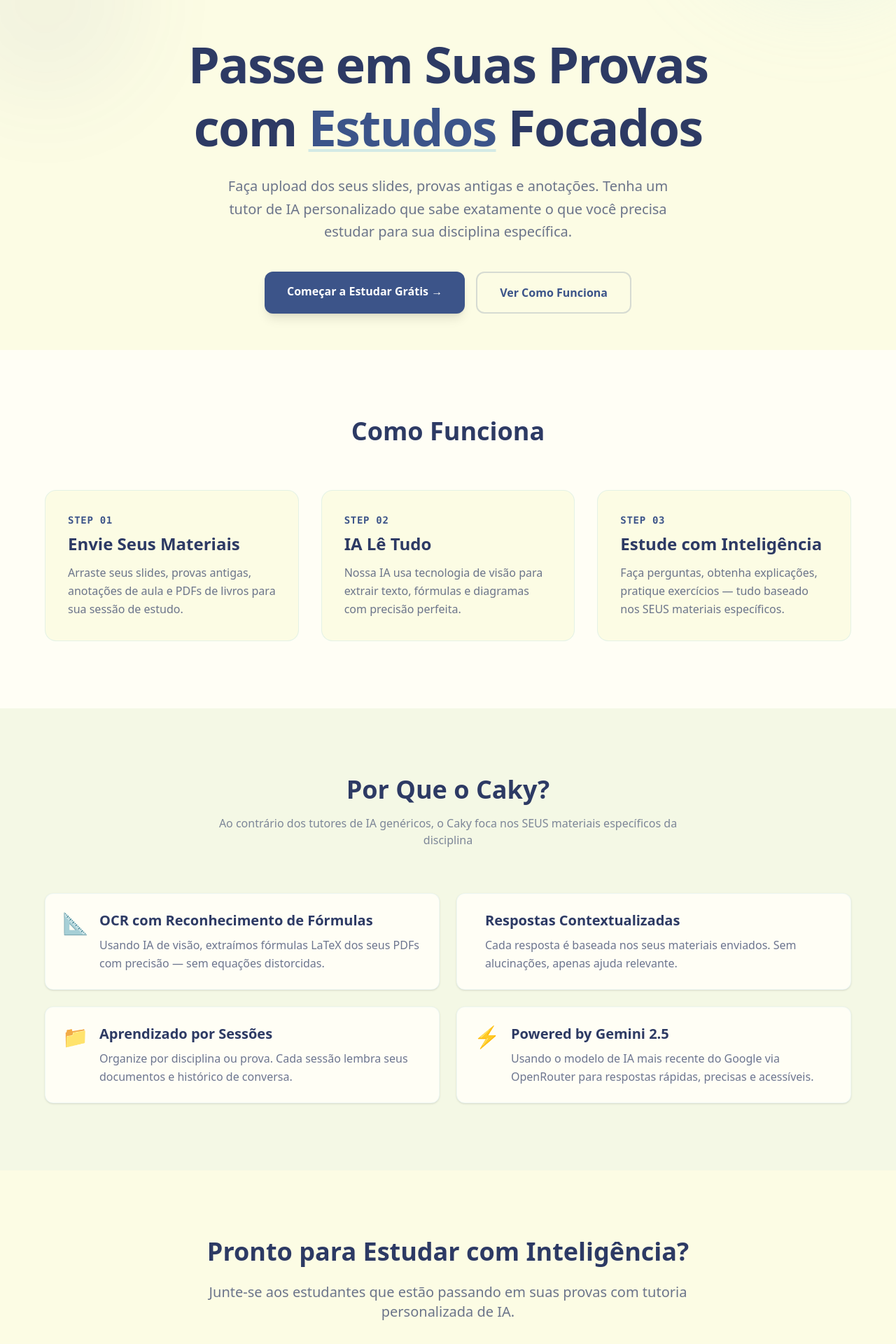
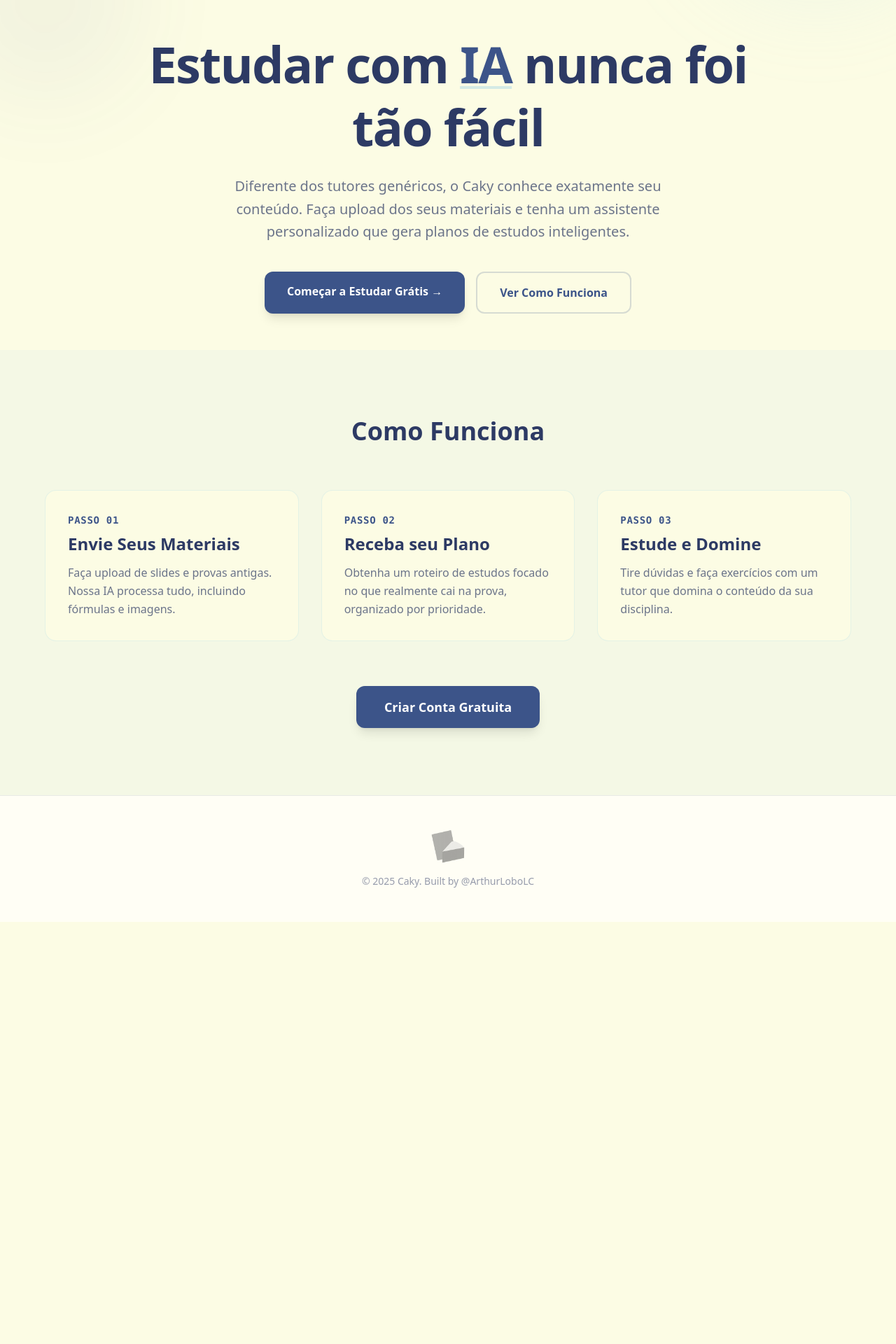
Before and after one commit to ArthurLoboLobo/projeto-estudos, a React (Vite) app in the folder frontend/: page / in a window 1280 px wide. Shown: the part 300-2220 px from the top of the page at 70% size. After the commit the page ends 1617 px from the top, so only its background shows below. Built offline with nearby package versions, Linux system fonts and the light colour scheme; no server answers.

Commit message:
feat: update Landing page content and styling; enhance messaging for AI tutoring features and improve section layout for better user engagement

```diff
--- a/frontend/src/pages/Landing.tsx
+++ b/frontend/src/pages/Landing.tsx
@@ -41,16 +41,14 @@
           </div>
 
           <h1 className="text-4xl md:text-5xl lg:text-7xl font-extrabold text-caky-text mb-4 md:mb-6 leading-tight tracking-tight">
-            Passe em Suas Provas com{' '}
+            Estudar com {' '}
             <span className="text-caky-primary underline decoration-caky-secondary/50 decoration-4 underline-offset-4">
-              Estudos
-            </span>{' '}
-            Focados
+              IA
+            </span> nunca foi tão fácil
           </h1>
 
           <p className="text-lg md:text-xl text-caky-text/70 mb-8 md:mb-10 max-w-2xl mx-auto leading-relaxed font-medium px-2">
-            Faça upload dos seus slides, provas antigas e anotações. Tenha um tutor de IA personalizado que
-            sabe exatamente o que você precisa estudar para sua disciplina específica.
+            Diferente dos tutores genéricos, o Caky conhece exatamente seu conteúdo. Faça upload dos seus materiais e tenha um assistente personalizado que gera planos de estudos inteligentes.
           </p>
 
           <div className="flex flex-col sm:flex-row gap-3 md:gap-4 justify-center px-4">
@@ -71,7 +69,7 @@
       </section>
 
       {/* How It Works */}
-      <section id="how-it-works" className="py-16 md:py-24 px-4 md:px-6 bg-white">
+      <section id="how-it-works" className="py-16 md:py-24 px-4 md:px-6 bg-caky-secondary/10">
         <div className="max-w-6xl mx-auto">
           <h2 className="text-3xl md:text-4xl font-bold text-caky-text text-center mb-10 md:mb-16">
             Como Funciona
@@ -82,17 +80,17 @@
               {
                 step: '01',
                 title: 'Envie Seus Materiais',
-                description: 'Arraste seus slides, provas antigas, anotações de aula e PDFs de livros para sua sessão de estudo.',
+                description: 'Faça upload de slides e provas antigas. Nossa IA processa tudo, incluindo fórmulas e imagens.',
               },
               {
                 step: '02',
-                title: 'IA Lê Tudo',
-                description: 'Nossa IA usa tecnologia de visão para extrair texto, fórmulas e diagramas com precisão perfeita.',
+                title: 'Receba seu Plano',
+                description: 'Obtenha um roteiro de estudos focado no que realmente cai na prova, organizado por prioridade.',
               },
               {
                 step: '03',
-                title: 'Estude com Inteligência',
-                description: 'Faça perguntas, obtenha explicações, pratique exercícios — tudo baseado nos SEUS materiais específicos.',
+                title: 'Estude e Domine',
+                description: 'Tire dúvidas e faça exercícios com um tutor que domina o conteúdo da sua disciplina.',
               },
             ].map((item) => (
               <div
@@ -100,7 +98,7 @@
                 className="bg-caky-bg rounded-2xl p-6 md:p-8 border border-caky-secondary/30 hover:border-caky-primary/50 transition group hover:shadow-md"
               >
                 <div className="text-caky-primary font-bold font-mono text-sm mb-2 uppercase tracking-wider">
-                  Step {item.step}
+                  Passo {item.step}
                 </div>
                 <h3 className="text-xl md:text-2xl font-bold text-caky-text mb-2 md:mb-3">
                   {item.title}
@@ -111,73 +109,15 @@
               </div>
             ))}
           </div>
-        </div>
-      </section>
 
-      {/* Features */}
-      <section className="py-16 md:py-24 px-4 md:px-6 bg-caky-secondary/10">
-        <div className="max-w-6xl mx-auto">
-          <h2 className="text-3xl md:text-4xl font-bold text-caky-text text-center mb-3 md:mb-4">
-            Por Que o Caky?
-          </h2>
-          <p className="text-caky-text/60 text-center mb-10 md:mb-16 max-w-2xl mx-auto font-medium text-sm md:text-base">
-            Ao contrário dos tutores de IA genéricos, o Caky foca nos SEUS materiais específicos da disciplina
-          </p>
-
-          <div className="grid md:grid-cols-2 gap-4 md:gap-6">
-            {[
-              {
-                title: 'OCR com Reconhecimento de Fórmulas',
-                description: 'Usando IA de visão, extraímos fórmulas LaTeX dos seus PDFs com precisão — sem equações distorcidas.',
-                icon: '📐',
-              },
-              {
-                title: 'Respostas Contextualizadas',
-                description: 'Cada resposta é baseada nos seus materiais enviados. Sem alucinações, apenas ajuda relevante.',
-              },
-              {
-                title: 'Aprendizado por Sessões',
-                description: 'Organize por disciplina ou prova. Cada sessão lembra seus documentos e histórico de conversa.',
-                icon: '📁',
-              },
-              {
-                title: 'Powered by Gemini 2.5',
-                description: "Usando o modelo de IA mais recente do Google via OpenRouter para respostas rápidas, precisas e acessíveis.",
-                icon: '⚡',
-              },
-            ].map((feature) => (
-              <div
-                key={feature.title}
-                className="flex gap-3 md:gap-4 p-5 md:p-6 bg-white rounded-xl border border-caky-secondary/20 shadow-sm hover:shadow-md transition"
-              >
-                <span className="text-2xl md:text-3xl text-caky-primary">{feature.icon}</span>
-                <div>
-                  <h3 className="text-lg md:text-xl font-bold text-caky-text mb-1 md:mb-2">
-                    {feature.title}
-                  </h3>
-                  <p className="text-caky-text/70 leading-relaxed text-sm md:text-base">{feature.description}</p>
-                </div>
-              </div>
-            ))}
+          <div className="mt-12 md:mt-16 text-center max-w-3xl mx-auto">
+            <Link
+              to="/auth"
+              className="inline-block w-full sm:w-auto px-8 md:px-10 py-3 md:py-4 bg-caky-primary text-white font-bold rounded-xl hover:bg-caky-dark transition shadow-lg hover:shadow-xl text-base md:text-lg transform hover:-translate-y-1 active:scale-95"
+            >
+              Criar Conta Gratuita
+            </Link>
           </div>
-        </div>
-      </section>
-
-      {/* CTA */}
-      <section className="py-16 md:py-24 px-4 md:px-6">
-        <div className="max-w-3xl mx-auto text-center">
-          <h2 className="text-3xl md:text-4xl font-bold text-caky-text mb-4 md:mb-6">
-            Pronto para Estudar com Inteligência?
-          </h2>
-          <p className="text-lg md:text-xl text-caky-text/70 mb-8 md:mb-10">
-            Junte-se aos estudantes que estão passando em suas provas com tutoria personalizada de IA.
-          </p>
-          <Link
-            to="/auth"
-            className="inline-block w-full sm:w-auto px-8 md:px-10 py-3 md:py-4 bg-caky-primary text-white font-bold rounded-xl hover:bg-caky-dark transition shadow-lg hover:shadow-xl text-base md:text-lg transform hover:-translate-y-1 active:scale-95"
-          >
-            Criar Conta Gratuita
-          </Link>
         </div>
       </section>
 
@@ -185,8 +125,8 @@
       <footer className="border-t border-caky-text/10 py-8 md:py-12 px-4 md:px-6 bg-caky-card">
         <div className="max-w-6xl mx-auto text-center">
           <img src="/caky_logo.png" alt="Caky Logo" className="w-10 h-10 md:w-12 md:h-12 mx-auto mb-4 grayscale opacity-50 hover:grayscale-0 hover:opacity-100 transition" />
-          <div className="text-caky-text/50 text-xs md:text-sm font-medium">
-            © 2024 Caky. Built with React, Rust, and ❤️
+          <div className="text-caky-text/50 text-xs md:text-sm font-medium space-y-1">
+            <div>© 2025 Caky. Built by <a href="https://twitter.com/ArthurLoboLC" target="_blank" rel="noopener noreferrer" className="hover:text-caky-primary transition-colors">@ArthurLoboLC</a></div>
           </div>
         </div>
       </footer>
```
